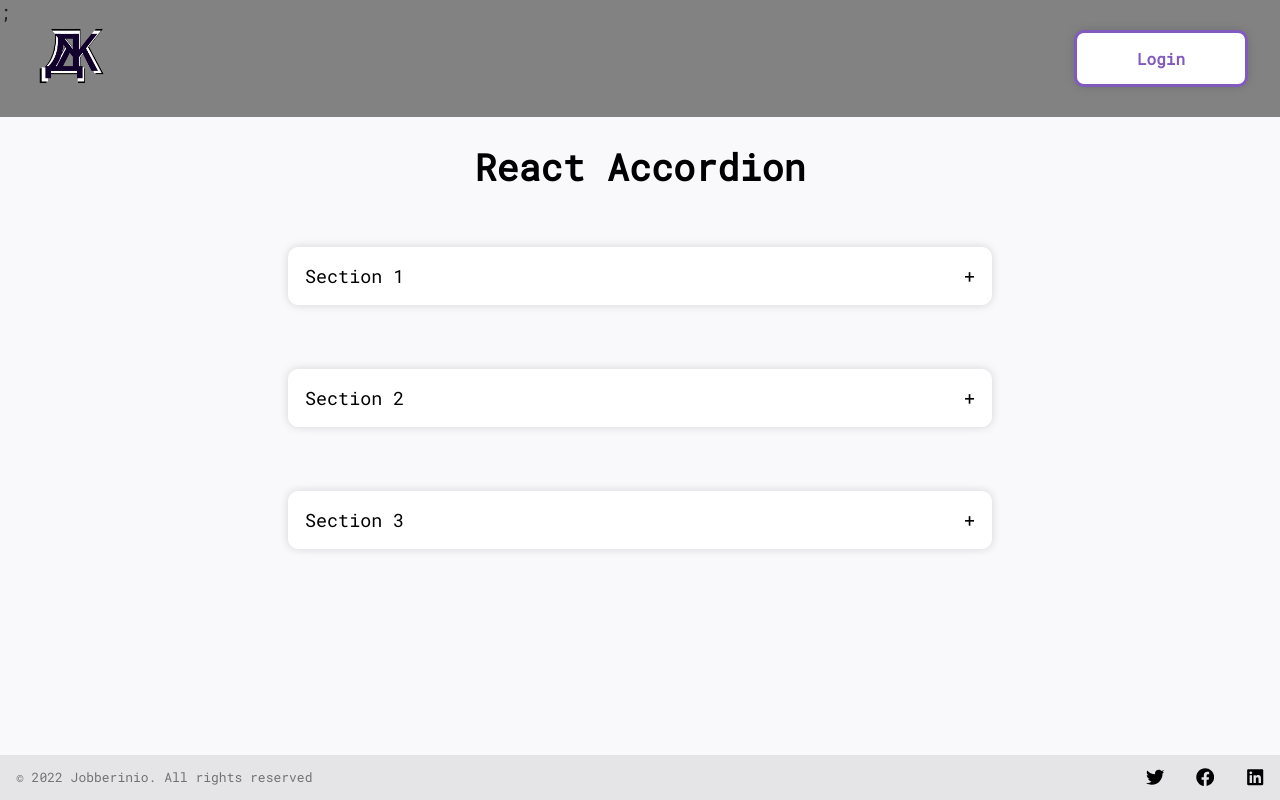
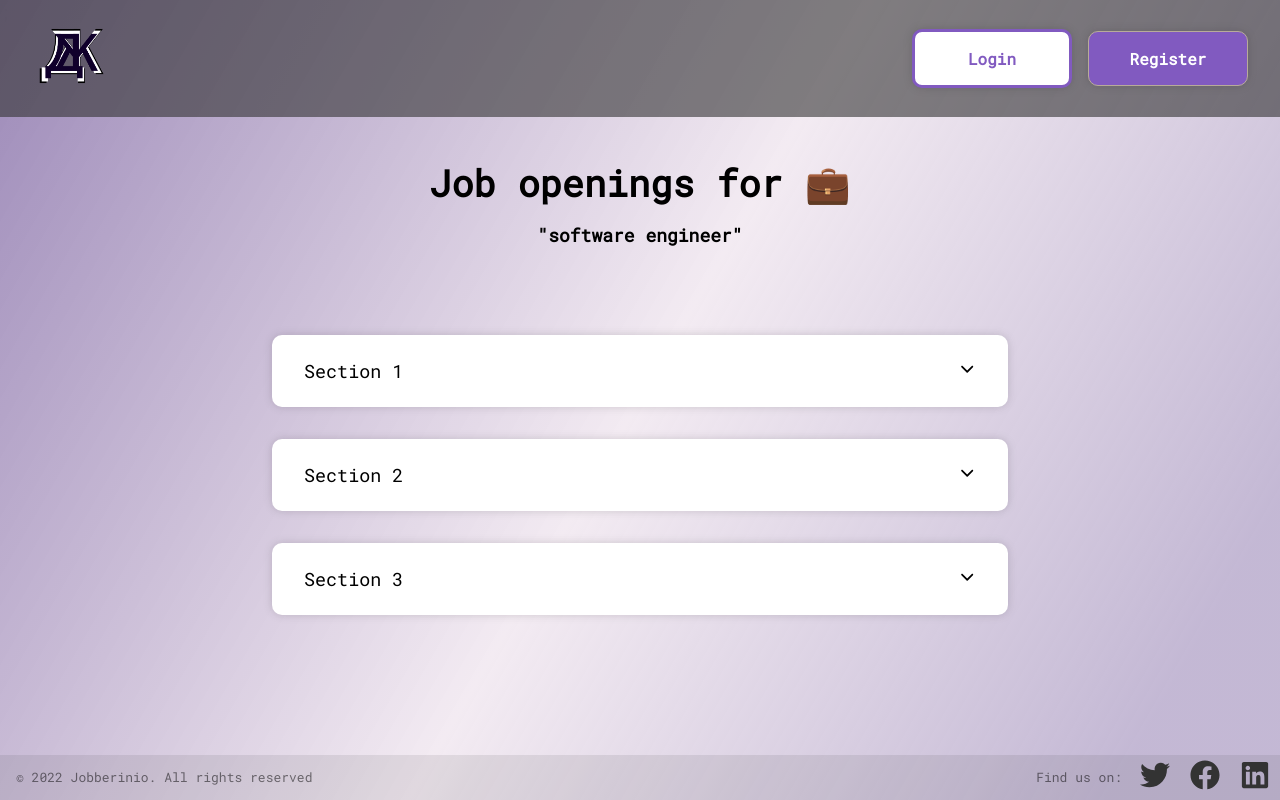
Before and after one commit to bog-Ardidi/inploi-programming-challenge, a Next.js app: page /jobs in a window 1280 px wide. Built offline with nearby package versions, Linux system fonts and the light colour scheme.

Commit message:
added animations to job cards

```diff
--- a/components/Accordion.tsx
+++ b/components/Accordion.tsx
@@ -4,6 +4,8 @@ import {
   AccordionTitle,
   AccordionContent,
 } from "../styles/Accordion.styled";
+import { IoIosArrowDown } from "react-icons/io";
+import { RotateIcon } from "../styles/Accordion.styled";
 
 interface AccordionProps {
   title: string;
@@ -17,9 +19,11 @@ const Accordion = ({ title, content }: AccordionProps) => {
     <AccordionCard>
       <AccordionTitle active={isActive} onClick={() => setIsActive(!isActive)}>
         <div>{title}</div>
-        <div>{isActive ? "-" : "+"}</div>
+        <RotateIcon active={isActive}>
+          <IoIosArrowDown />
+        </RotateIcon>
       </AccordionTitle>
-      {isActive && <AccordionContent>{content}</AccordionContent>}
+      <AccordionContent active={isActive}>{content}</AccordionContent>
     </AccordionCard>
   );
 };
--- a/components/Header.tsx
+++ b/components/Header.tsx
@@ -1,4 +1,9 @@
-import { StyledHeader, Nav, Logo } from "../styles/Header.styled";
+import {
+  StyledHeader,
+  Nav,
+  Logo,
+  AccountContainer,
+} from "../styles/Header.styled";
 import { Button } from "../styles/Button.styled";
 import Link from "next/link";
 
@@ -9,11 +14,12 @@ export default function Header() {
         <Link href="/">
           <Logo src="logo.png" alt="" />
         </Link>
-        <div>
+        <AccountContainer>
           <Link href={`/jobs`}>
             <Button primary={false}>Login</Button>
           </Link>
-        </div>
+          <Button primary>Register</Button>
+        </AccountContainer>
       </Nav>
     </StyledHeader>
   );
--- a/components/SocialIcons.tsx
+++ b/components/SocialIcons.tsx
@@ -4,21 +4,22 @@ import { StyledSocialIcons } from "../styles/Footer.styled";
 export default function SocialIcons() {
   return (
     <StyledSocialIcons>
+      <p>Find us on:</p>
       <li>
         <a href="https://twitter.com">
-          <FaTwitter />
+          <FaTwitter size="2x" />
         </a>
       </li>
 
       <li>
         <a href="https://facebook.com">
-          <FaFacebook />
+          <FaFacebook size="2x" />
         </a>
       </li>
 
       <li>
         <a href="https://linkedin.com">
-          <FaLinkedin />
+          <FaLinkedin size="2x" />
         </a>
       </li>
     </StyledSocialIcons>
--- a/pages/index.tsx
+++ b/pages/index.tsx
@@ -2,7 +2,7 @@ import styled from "styled-components";
 import Layout from "../components/Layout";
 import { BackgroundGradient } from "../styles/Background.styled";
 import {
-  HomeContainer,
+  Container,
   HomeTitle,
   HomeSearchBox,
 } from "../styles/HomeComponents.styled";
@@ -11,7 +11,7 @@ export default function Home() {
   return (
     <BackgroundGradient>
       <Layout>
-        <HomeContainer>
+        <Container>
           <HomeTitle>
             Find a job you love 🐸 <br /> with Jobberinio.
           </HomeTitle>
@@ -20,7 +20,7 @@ export default function Home() {
             required
             placeholder="Find your next job.."
           />
-        </HomeContainer>
+        </Container>
       </Layout>
     </BackgroundGradient>
   );
--- a/pages/jobs.tsx
+++ b/pages/jobs.tsx
@@ -1,21 +1,27 @@
 import { accordionData } from "../content";
 import Accordion from "../components/Accordion";
-import { HomeContainer } from "../styles/HomeComponents.styled";
+import { Container, HomeTitle } from "../styles/HomeComponents.styled";
 import Layout from "../components/Layout";
 import { Background } from "../styles/Background.styled";
+import { JobsTitle } from "../styles/JobsComponents.styled";
 
-export default function Jobs() {
+interface JobsProps {
+  query: string;
+}
+
+export default function Jobs({ query = "software engineer" }: JobsProps) {
   return (
     <Background>
       <Layout>
-        <HomeContainer>
-          <h1>React Accordion</h1>
-          <div className="accordion">
-            {accordionData.map(({ title, content }, index) => (
-              <Accordion key={index} title={title} content={content} />
-            ))}
-          </div>
-        </HomeContainer>
+        <Container>
+          <JobsTitle>
+            Job openings for 💼
+            <div>"{query}"</div>
+          </JobsTitle>
+          {accordionData.map(({ title, content }, index) => (
+            <Accordion key={index} title={title} content={content} />
+          ))}
+        </Container>
       </Layout>
     </Background>
   );
--- a/styles/Accordion.styled.ts
+++ b/styles/Accordion.styled.ts
@@ -6,20 +6,20 @@ interface AccordionProps {
 }
 
 export const AccordionCard = styled.div`
-  padding: 2rem;
+  padding: 1rem;
 `;
 
 export const AccordionTitle = styled.div<AccordionProps>`
   display: flex;
   align-items: center;
   justify-content: space-between;
-  padding: 1rem;
+  padding: 1.5rem 1rem;
   cursor: pointer;
   background-color: ${({ theme }) => theme.colors.white};
   box-shadow: 0 0 10px rgba(0, 0, 0, 0.15);
 
   // border when closed
-  border: 1px solid black;
+  border: ${(props: any) => (props.active ? "1px solid" : "none")};
   border-radius: 10px;
   border-color: ${({ theme }) => theme.colors.white};
 
@@ -27,9 +27,14 @@ export const AccordionTitle = styled.div<AccordionProps>`
   border-bottom-left-radius: ${(props: any) => props.active && 0};
   border-bottom-right-radius: ${(props: any) => props.active && 0};
   border-bottom-color: ${(props: any) => props.active && theme.colors.brown};
+  transition: border 0.3s;
 
   &:hover {
     background-color: rgba(51, 51, 51, 0.5);
+  }
+
+  div {
+    margin: 0 1rem;
   }
 `;
 
@@ -39,4 +44,19 @@ export const AccordionContent = styled.div<AccordionProps>`
   text-align: left;
   border-bottom-left-radius: 10px;
   border-bottom-right-radius: 10px;
+
+  // open animation
+  opacity: ${(props) => (props.active ? "1" : "0")};
+  max-height: ${(props) => (props.active ? "100%" : "0")};
+  overflow: hidden;
+  padding: ${(props) => (props.active ? "15px" : "0 15px")};
+  transition: all 0.3s;
 `;
+
+export const RotateIcon = styled.div<AccordionProps>`
+  float: right;
+  transform: rotate(0deg);
+  overflow: hidden;
+  transition: all 0.6s ease-out;
+  transform: ${(props) => (props.active ? `rotate(180deg)` : "")};
+`;
--- a/styles/Background.styled.ts
+++ b/styles/Background.styled.ts
@@ -19,7 +19,15 @@ export const BackgroundGradient = styled.div`
 `;
 
 export const Background = styled.div`
-  background: ${({ theme }) => theme.colors.light_brown};
+  //background: ${({ theme }) => theme.colors.light_brown};
+
+  background: linear-gradient(
+    120deg,
+    rgba(156, 137, 184, 1),
+    rgba(240, 230, 239, 0.8) 50%,
+    rgba(156, 137, 184, 0.6) 90%
+  );
+
   position: fixed;
   width: 100%;
   height: 100%;
--- a/styles/Button.styled.tsx
+++ b/styles/Button.styled.tsx
@@ -6,20 +6,26 @@ interface Props {
 }
 
 export const Button = styled.button<Props>`
-  background: ${(props: any) =>
-    props.primary ? theme.colors.purple : theme.colors.white};
-  color: ${(props: any) =>
-    props.primary ? theme.colors.white : theme.colors.purple};
+  background: ${({ primary = false }) =>
+    primary ? theme.colors.purple : theme.colors.white};
+  color: ${({ primary = false }) =>
+    primary ? theme.colors.white : theme.colors.purple};
+
+  width: 10rem;
+  justify-content: "center",
+  align-items: "center";
 
   box-shadow: 0 0 10px rgba(0, 0, 0, 0.15);
   cursor: pointer;
   font-size: 16px;
   font-weight: 700;
-  padding: 15px 60px;
+  padding: 1rem;
 
   border-radius: 10px;
-  border: 3px solid;
-  border-color: ${({ theme }) => theme.colors.purple};
+  border: ${({ primary = false }) => (primary ? "1px solid" : "3px solid")};
+
+  border-color: ${({ primary = false }) =>
+    primary ? theme.colors.brown : theme.colors.purple};
 
   &:hover {
     opacity: 0.9;
--- a/styles/Footer.styled.ts
+++ b/styles/Footer.styled.ts
@@ -26,14 +26,18 @@ export const StyledSocialIcons = styled.div`
   }
 
   a {
-    color: ${({ theme }) => theme.colors.black};
+    color: ${({ theme }) => theme.colors.gray};
     display: inline-flex;
     align-items: center;
     justify-content: center;
     margin-right: 10px;
     margin-left: 10px;
-    height: 40px;
+    height: 30px;
     width: 30px;
     text-decoration: none;
   }
+
+  p {
+    margin-right: 0.5rem;
+  }
 `;
--- a/styles/Header.styled.tsx
+++ b/styles/Header.styled.tsx
@@ -15,3 +15,9 @@ export const Nav = styled.nav`
 export const Logo = styled.img`
   max-width: 5rem;
 `;
+
+export const AccountContainer = styled.div`
+  button {
+    margin-left: 1rem;
+  }
+`;
--- a/styles/HomeComponents.styled.ts
+++ b/styles/HomeComponents.styled.ts
@@ -1,6 +1,6 @@
 import styled from "styled-components";
 
-export const HomeContainer = styled.div`
+export const Container = styled.div`
   margin: 0 auto;
   text-align: center;
   width: 60%;
--- /dev/null
+++ b/styles/JobsComponents.styled.ts
@@ -0,0 +1,11 @@
+import styled from "styled-components";
+
+export const JobsTitle = styled.h1`
+  padding: 1rem;
+
+  div {
+    font-size: large;
+    padding-top: 1rem;
+    padding-bottom: 2rem;
+  }
+`;
```
